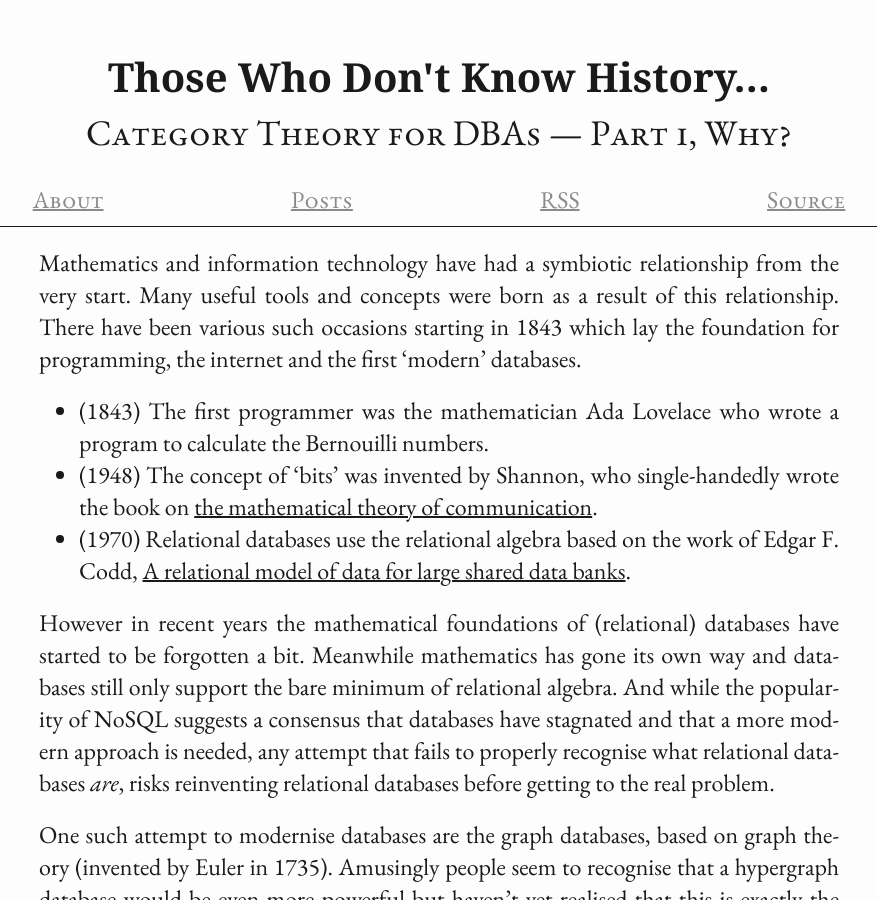
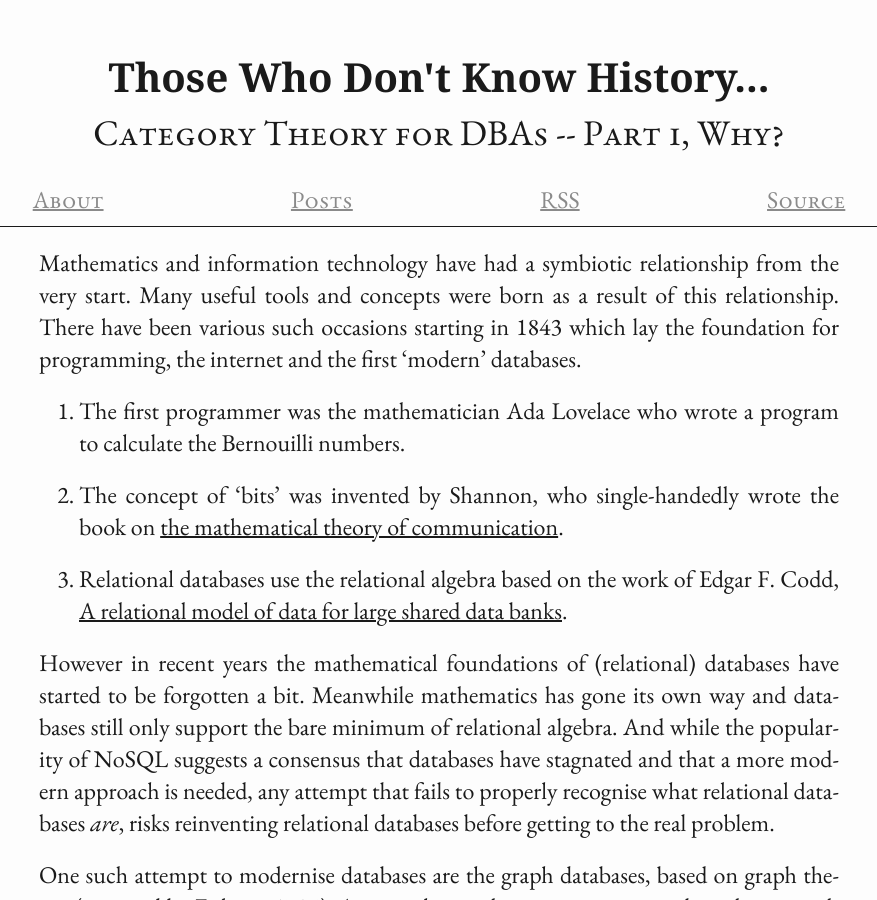
Before and after one commit to Shiandow/shiandow.github.io, a Jekyll site: the page built from _klad/category-theory-for-dbas/category-theory-for-dbas.md, in a window 1280 px wide and 900 px high. Shown: the whole window, without its empty margins (201-1078 px from the left). Built offline with Jekyll 4.4.1, drawn with Linux system fonts in a browser that asks for light colours; some web fonts are replaced.

Commit message:
Remove contenteditable
Plus tweaks

```diff
--- a/_config.yml
+++ b/_config.yml
@@ -27,7 +27,6 @@ defaults:
     path: ""
     type: klad
   values:
-    contenteditable: true
     permalink: /klad/:categories/:title/
     header: post-header.html
     footer: last-processed.html
--- a/_klad/category-theory-for-dbas/category-theory-for-dbas.md
+++ b/_klad/category-theory-for-dbas/category-theory-for-dbas.md
@@ -1,13 +1,21 @@
 ---
-title: Those Who Don't Know History…
-subtitle: Category Theory for DBAs — Part 1, Why?
+title: Those Who Don't Know History...
+subtitle: Category Theory for DBAs -- Part 1, Why?
 ---
 
 Mathematics and information technology have had a symbiotic relationship from the very start. Many useful tools and concepts were born as a result of this relationship. There have been various such occasions starting in 1843 which lay the foundation for programming, the internet and the first 'modern' databases.
 
-- (1843) The first programmer was the mathematician Ada Lovelace who wrote a program to calculate the Bernouilli numbers.
-- (1948) The concept of 'bits' was invented by Shannon, who single-handedly wrote the book on [the mathematical theory of communication](https://ieeexplore.ieee.org/document/6773024).
-- (1970) Relational databases use the relational algebra based on the work of Edgar F. Codd, [A relational model of data for large shared data banks](https://dl.acm.org/doi/10.1145/362384.362685).
+<ol markdown="1">
+<li value="(1843)" markdown="1">
+The first programmer was the mathematician Ada Lovelace who wrote a program to calculate the Bernouilli numbers.
+</li>
+<li value="(1948)" markdown="1">
+The concept of 'bits' was invented by Shannon, who single-handedly wrote the book on [the mathematical theory of communication](https://ieeexplore.ieee.org/document/6773024).
+</li>
+<li value="(1970)" markdown="1">
+Relational databases use the relational algebra based on the work of Edgar F. Codd, [A relational model of data for large shared data banks](https://dl.acm.org/doi/10.1145/362384.362685).
+</li>
+</ol>
 
 However in recent years the mathematical foundations of (relational) databases have started to be forgotten a bit. Meanwhile mathematics has gone its own way and databases still only support the bare minimum of relational algebra. And while the popularity of NoSQL suggests a consensus that databases have stagnated and that a more modern approach is needed, any attempt that fails to properly recognise what relational databases *are*, risks reinventing relational databases before getting to the real problem.
 
--- a/_layouts/default.html
+++ b/_layouts/default.html
@@ -1,9 +1,5 @@
 <!DOCTYPE html>
-<html lang="{{ page.lang }}"
-{%- if page.contenteditable -%}
-contenteditable="true"
-{%- endif -%}
->
+<html lang="{{ page.lang }}">
 <head>
   <title>{{site.title}} - {{page.title}}</title>
   <meta name="viewport" content="width=device-width, initial-scale=1" />
```
